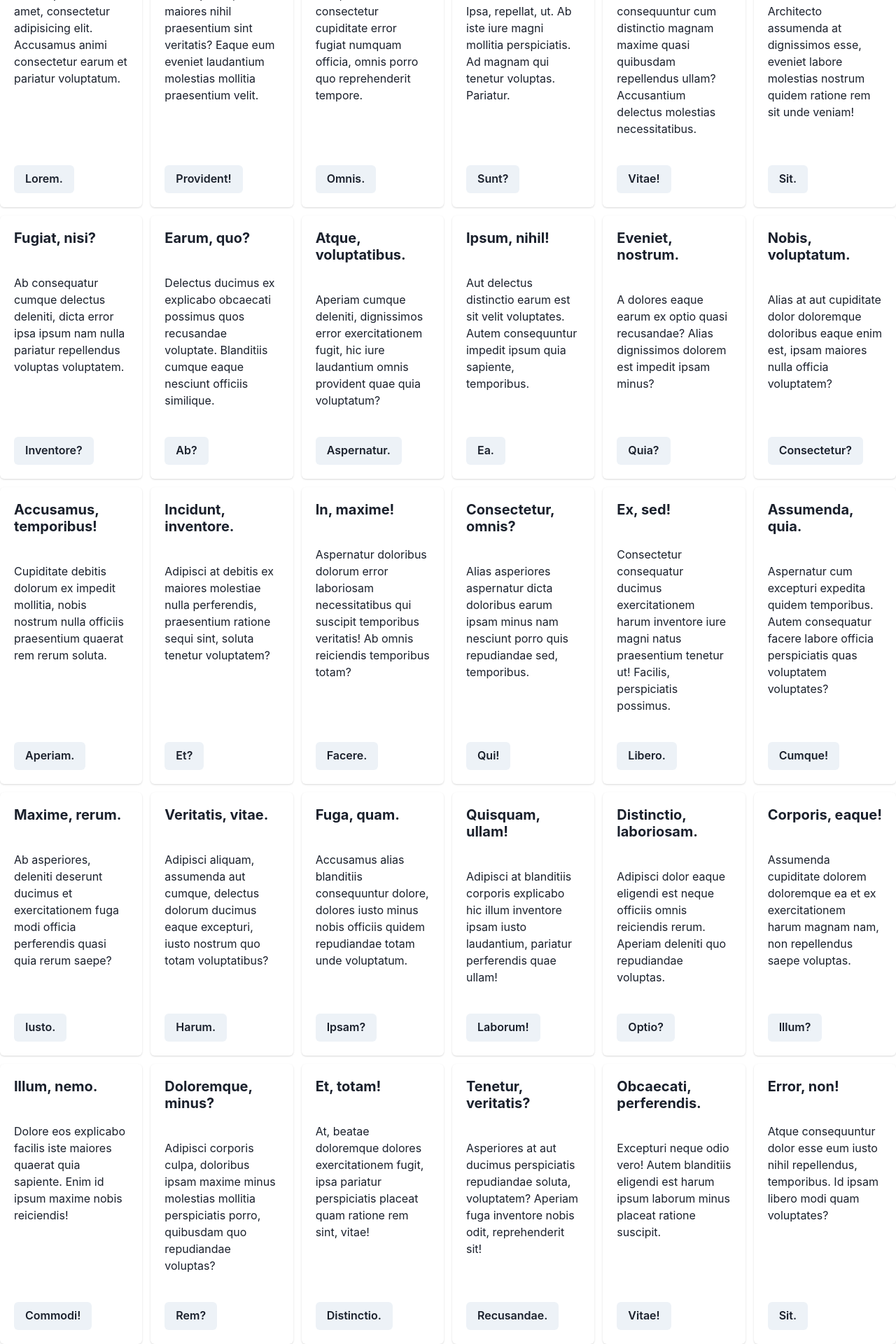
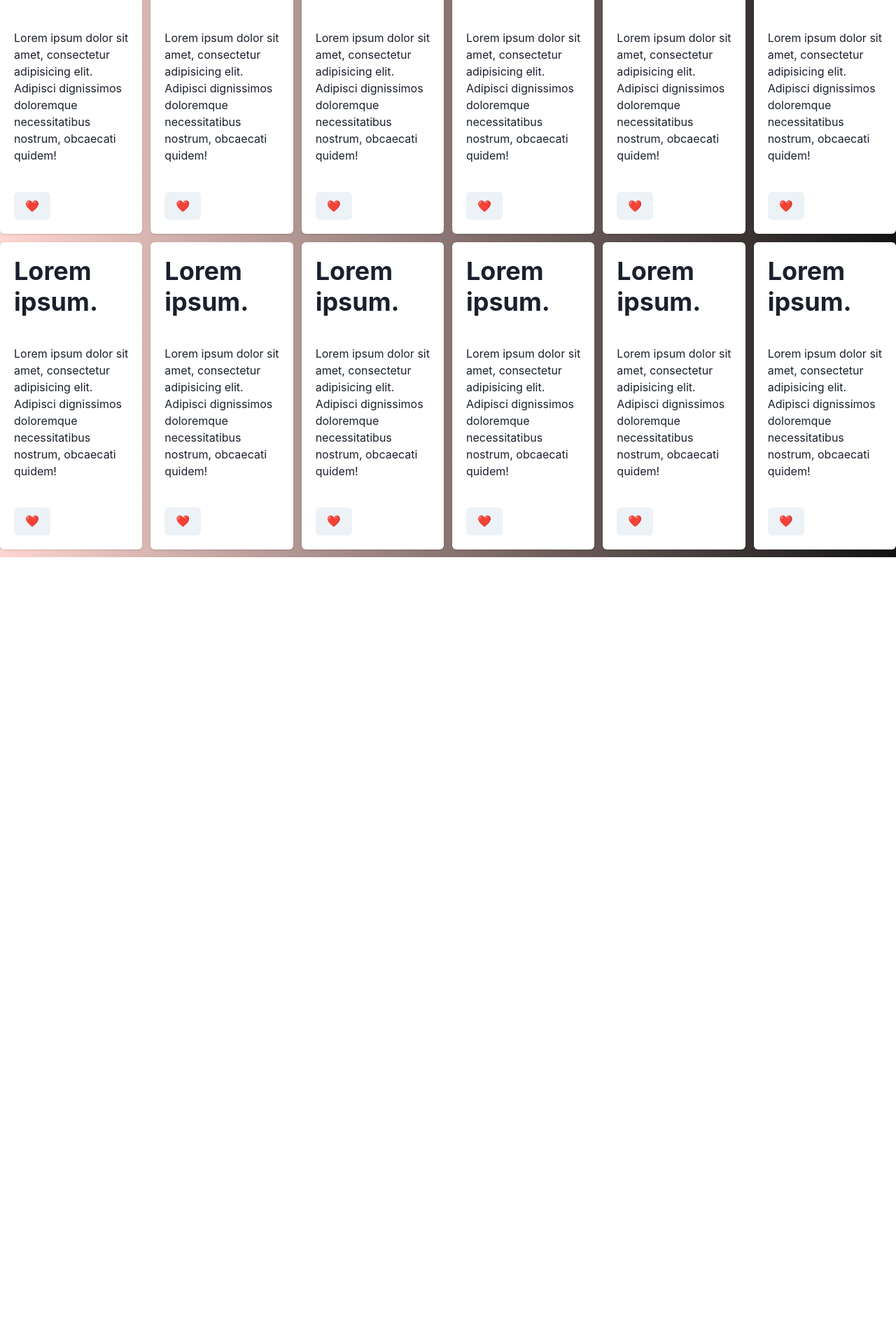
Before and after one commit to som42/reacht20231031, a React (Create React App) app: page / in a window 1280 px wide. Shown: the part 104-2024 px from the top of the page at 70% size. After the commit the page ends 900 px from the top, so only its background shows below. Built offline with nearby package versions, Linux system fonts and the light colour scheme.

Commit message:
카드 사용, 버튼까지

```diff
--- a/src/App.js
+++ b/src/App.js
@@ -1,382 +1,166 @@
 import {
   Box,
+  Button,
   Card,
   CardBody,
   CardFooter,
   CardHeader,
   Flex,
   Heading,
-  Button,
   SimpleGrid,
 } from "@chakra-ui/react";
 
 function App() {
   return (
     <>
+      <Box w="100%" h="900px" bgGradient={"linear(to-r, #ffd6d1, #131313)"}>
         <SimpleGrid gap={3} columns={{ base: 1, md: 3, xl: 6 }}>
           <Card>
             <CardHeader>
-            <Heading size="md">Lorem ipsum.</Heading>
+              <Heading sizw={"md"}>Lorem ipsum.</Heading>
             </CardHeader>
             <CardBody>
-            Lorem ipsum dolor sit amet, consectetur adipisicing elit. Accusamus
-            animi consectetur earum et pariatur voluptatum.
+              Lorem ipsum dolor sit amet, consectetur adipisicing elit. Adipisci
+              dignissimos doloremque necessitatibus nostrum, obcaecati quidem!
             </CardBody>
             <CardFooter>
-            <Button>Lorem.</Button>
+              <Button>❤️</Button>
             </CardFooter>
           </Card>
           <Card>
             <CardHeader>
-            <Heading size="md">Odit, vel.</Heading>
+              <Heading sizw={"md"}>Lorem ipsum.</Heading>
             </CardHeader>
             <CardBody>
-            Eos expedita, maiores nihil praesentium sint veritatis? Eaque eum
-            eveniet laudantium molestias mollitia praesentium velit.
+              Lorem ipsum dolor sit amet, consectetur adipisicing elit. Adipisci
+              dignissimos doloremque necessitatibus nostrum, obcaecati quidem!
             </CardBody>
             <CardFooter>
-            <Button>Provident!</Button>
+              <Button>❤️</Button>
             </CardFooter>
           </Card>
           <Card>
             <CardHeader>
-            <Heading size="md">Commodi, sed.</Heading>
+              <Heading sizw={"md"}>Lorem ipsum.</Heading>
             </CardHeader>
             <CardBody>
-            A ad, assumenda aut consectetur cupiditate error fugiat numquam
-            officia, omnis porro quo reprehenderit tempore.
+              Lorem ipsum dolor sit amet, consectetur adipisicing elit. Adipisci
+              dignissimos doloremque necessitatibus nostrum, obcaecati quidem!
             </CardBody>
             <CardFooter>
-            <Button>Omnis.</Button>
+              <Button>❤️</Button>
             </CardFooter>
           </Card>
           <Card>
             <CardHeader>
-            <Heading size="md">Voluptate, voluptatum.</Heading>
+              <Heading sizw={"md"}>Lorem ipsum.</Heading>
             </CardHeader>
             <CardBody>
-            Ipsa, repellat, ut. Ab iste iure magni mollitia perspiciatis. Ad
-            magnam qui tenetur voluptas. Pariatur.
+              Lorem ipsum dolor sit amet, consectetur adipisicing elit. Adipisci
+              dignissimos doloremque necessitatibus nostrum, obcaecati quidem!
             </CardBody>
             <CardFooter>
-            <Button>Sunt?</Button>
+              <Button>❤️</Button>
             </CardFooter>
           </Card>
           <Card>
             <CardHeader>
-            <Heading size="md">Error, quos!</Heading>
+              <Heading sizw={"md"}>Lorem ipsum.</Heading>
             </CardHeader>
             <CardBody>
-            Blanditiis commodi consequuntur cum distinctio magnam maxime quasi
-            quibusdam repellendus ullam? Accusantium delectus molestias
-            necessitatibus.
+              Lorem ipsum dolor sit amet, consectetur adipisicing elit. Adipisci
+              dignissimos doloremque necessitatibus nostrum, obcaecati quidem!
             </CardBody>
             <CardFooter>
-            <Button>Vitae!</Button>
+              <Button>❤️</Button>
             </CardFooter>
           </Card>
           <Card>
             <CardHeader>
-            <Heading size="md">Quibusdam, quis.</Heading>
+              <Heading sizw={"md"}>Lorem ipsum.</Heading>
             </CardHeader>
             <CardBody>
-            Architecto assumenda at dignissimos esse, eveniet labore molestias
-            nostrum quidem ratione rem sit unde veniam!
+              Lorem ipsum dolor sit amet, consectetur adipisicing elit. Adipisci
+              dignissimos doloremque necessitatibus nostrum, obcaecati quidem!
             </CardBody>
             <CardFooter>
-            <Button>Sit.</Button>
+              <Button>❤️</Button>
             </CardFooter>
           </Card>
           <Card>
             <CardHeader>
-            <Heading size="md">Fugiat, nisi?</Heading>
+              <Heading sizw={"md"}>Lorem ipsum.</Heading>
             </CardHeader>
             <CardBody>
-            Ab consequatur cumque delectus deleniti, dicta error ipsa ipsum nam
-            nulla pariatur repellendus voluptas voluptatem.
+              Lorem ipsum dolor sit amet, consectetur adipisicing elit. Adipisci
+              dignissimos doloremque necessitatibus nostrum, obcaecati quidem!
             </CardBody>
             <CardFooter>
-            <Button>Inventore?</Button>
+              <Button>❤️</Button>
             </CardFooter>
           </Card>
           <Card>
             <CardHeader>
-            <Heading size="md">Earum, quo?</Heading>
+              <Heading sizw={"md"}>Lorem ipsum.</Heading>
             </CardHeader>
             <CardBody>
-            Delectus ducimus ex explicabo obcaecati possimus quos recusandae
-            voluptate. Blanditiis cumque eaque nesciunt officiis similique.
+              Lorem ipsum dolor sit amet, consectetur adipisicing elit. Adipisci
+              dignissimos doloremque necessitatibus nostrum, obcaecati quidem!
             </CardBody>
             <CardFooter>
-            <Button>Ab?</Button>
+              <Button>❤️</Button>
             </CardFooter>
           </Card>
           <Card>
             <CardHeader>
-            <Heading size="md">Atque, voluptatibus.</Heading>
+              <Heading sizw={"md"}>Lorem ipsum.</Heading>
             </CardHeader>
             <CardBody>
-            Aperiam cumque deleniti, dignissimos error exercitationem fugit, hic
-            iure laudantium omnis provident quae quia voluptatum?
+              Lorem ipsum dolor sit amet, consectetur adipisicing elit. Adipisci
+              dignissimos doloremque necessitatibus nostrum, obcaecati quidem!
             </CardBody>
             <CardFooter>
-            <Button>Aspernatur.</Button>
+              <Button>❤️</Button>
             </CardFooter>
           </Card>
           <Card>
             <CardHeader>
-            <Heading size="md">Ipsum, nihil!</Heading>
+              <Heading sizw={"md"}>Lorem ipsum.</Heading>
             </CardHeader>
             <CardBody>
-            Aut delectus distinctio earum est sit velit voluptates. Autem
-            consequuntur impedit ipsum quia sapiente, temporibus.
+              Lorem ipsum dolor sit amet, consectetur adipisicing elit. Adipisci
+              dignissimos doloremque necessitatibus nostrum, obcaecati quidem!
             </CardBody>
             <CardFooter>
-            <Button>Ea.</Button>
+              <Button>❤️</Button>
             </CardFooter>
           </Card>
           <Card>
             <CardHeader>
-            <Heading size="md">Eveniet, nostrum.</Heading>
+              <Heading sizw={"md"}>Lorem ipsum.</Heading>
             </CardHeader>
             <CardBody>
-            A dolores eaque earum ex optio quasi recusandae? Alias dignissimos
-            dolorem est impedit ipsam minus?
+              Lorem ipsum dolor sit amet, consectetur adipisicing elit. Adipisci
+              dignissimos doloremque necessitatibus nostrum, obcaecati quidem!
             </CardBody>
             <CardFooter>
-            <Button>Quia?</Button>
+              <Button>❤️</Button>
             </CardFooter>
-        </Card>
+          </Card>{" "}
           <Card>
             <CardHeader>
-            <Heading size="md">Nobis, voluptatum.</Heading>
+              <Heading sizw={"md"}>Lorem ipsum.</Heading>
             </CardHeader>
             <CardBody>
-            Alias at aut cupiditate dolor doloremque doloribus eaque enim est,
-            ipsam maiores nulla officia voluptatem?
+              Lorem ipsum dolor sit amet, consectetur adipisicing elit. Adipisci
+              dignissimos doloremque necessitatibus nostrum, obcaecati quidem!
             </CardBody>
             <CardFooter>
-            <Button>Consectetur?</Button>
-          </CardFooter>
-        </Card>
-        <Card>
-          <CardHeader>
-            <Heading size="md">Accusamus, temporibus!</Heading>
-          </CardHeader>
-          <CardBody>
-            Cupiditate debitis dolorum ex impedit mollitia, nobis nostrum nulla
-            officiis praesentium quaerat rem rerum soluta.
-          </CardBody>
-          <CardFooter>
-            <Button>Aperiam.</Button>
-          </CardFooter>
-        </Card>
-        <Card>
-          <CardHeader>
-            <Heading size="md">Incidunt, inventore.</Heading>
-          </CardHeader>
-          <CardBody>
-            Adipisci at debitis ex maiores molestiae nulla perferendis,
-            praesentium ratione sequi sint, soluta tenetur voluptatem?
-          </CardBody>
-          <CardFooter>
-            <Button>Et?</Button>
-          </CardFooter>
-        </Card>
-        <Card>
-          <CardHeader>
-            <Heading size="md">In, maxime!</Heading>
-          </CardHeader>
-          <CardBody>
-            Aspernatur doloribus dolorum error laboriosam necessitatibus qui
-            suscipit temporibus veritatis! Ab omnis reiciendis temporibus totam?
-          </CardBody>
-          <CardFooter>
-            <Button>Facere.</Button>
-          </CardFooter>
-        </Card>
-        <Card>
-          <CardHeader>
-            <Heading size="md">Consectetur, omnis?</Heading>
-          </CardHeader>
-          <CardBody>
-            Alias asperiores aspernatur dicta doloribus earum ipsam minus nam
-            nesciunt porro quis repudiandae sed, temporibus.
-          </CardBody>
-          <CardFooter>
-            <Button>Qui!</Button>
-          </CardFooter>
-        </Card>
-        <Card>
-          <CardHeader>
-            <Heading size="md">Ex, sed!</Heading>
-          </CardHeader>
-          <CardBody>
-            Consectetur consequatur ducimus exercitationem harum inventore iure
-            magni natus praesentium tenetur ut! Facilis, perspiciatis possimus.
-          </CardBody>
-          <CardFooter>
-            <Button>Libero.</Button>
-          </CardFooter>
-        </Card>
-        <Card>
-          <CardHeader>
-            <Heading size="md">Assumenda, quia.</Heading>
-          </CardHeader>
-          <CardBody>
-            Aspernatur cum excepturi expedita quidem temporibus. Autem
-            consequatur facere labore officia perspiciatis quas voluptatem
-            voluptates?
-          </CardBody>
-          <CardFooter>
-            <Button>Cumque!</Button>
-          </CardFooter>
-        </Card>
-        <Card>
-          <CardHeader>
-            <Heading size="md">Maxime, rerum.</Heading>
-          </CardHeader>
-          <CardBody>
-            Ab asperiores, deleniti deserunt ducimus et exercitationem fuga modi
-            officia perferendis quasi quia rerum saepe?
-          </CardBody>
-          <CardFooter>
-            <Button>Iusto.</Button>
-          </CardFooter>
-        </Card>
-        <Card>
-          <CardHeader>
-            <Heading size="md">Veritatis, vitae.</Heading>
-          </CardHeader>
-          <CardBody>
-            Adipisci aliquam, assumenda aut cumque, delectus dolorum ducimus
-            eaque excepturi, iusto nostrum quo totam voluptatibus?
-          </CardBody>
-          <CardFooter>
-            <Button>Harum.</Button>
-          </CardFooter>
-        </Card>
-        <Card>
-          <CardHeader>
-            <Heading size="md">Fuga, quam.</Heading>
-          </CardHeader>
-          <CardBody>
-            Accusamus alias blanditiis consequuntur dolore, dolores iusto minus
-            nobis officiis quidem repudiandae totam unde voluptatum.
-          </CardBody>
-          <CardFooter>
-            <Button>Ipsam?</Button>
-          </CardFooter>
-        </Card>
-        <Card>
-          <CardHeader>
-            <Heading size="md">Quisquam, ullam!</Heading>
-          </CardHeader>
-          <CardBody>
-            Adipisci at blanditiis corporis explicabo hic illum inventore ipsam
-            iusto laudantium, pariatur perferendis quae ullam!
-          </CardBody>
-          <CardFooter>
-            <Button>Laborum!</Button>
-          </CardFooter>
-        </Card>
-        <Card>
-          <CardHeader>
-            <Heading size="md">Distinctio, laboriosam.</Heading>
-          </CardHeader>
-          <CardBody>
-            Adipisci dolor eaque eligendi est neque officiis omnis reiciendis
-            rerum. Aperiam deleniti quo repudiandae voluptas.
-          </CardBody>
-          <CardFooter>
-            <Button>Optio?</Button>
-          </CardFooter>
-        </Card>
-        <Card>
-          <CardHeader>
-            <Heading size="md">Corporis, eaque!</Heading>
-          </CardHeader>
-          <CardBody>
-            Assumenda cupiditate dolorem doloremque ea et ex exercitationem
-            harum magnam nam, non repellendus saepe voluptas.
-          </CardBody>
-          <CardFooter>
-            <Button>Illum?</Button>
-          </CardFooter>
-        </Card>
-        <Card>
-          <CardHeader>
-            <Heading size="md">Illum, nemo.</Heading>
-          </CardHeader>
-          <CardBody>
-            Dolore eos explicabo facilis iste maiores quaerat quia sapiente.
-            Enim id ipsum maxime nobis reiciendis!
-          </CardBody>
-          <CardFooter>
-            <Button>Commodi!</Button>
-          </CardFooter>
-        </Card>
-        <Card>
-          <CardHeader>
-            <Heading size="md">Doloremque, minus?</Heading>
-          </CardHeader>
-          <CardBody>
-            Adipisci corporis culpa, doloribus ipsam maxime minus molestias
-            mollitia perspiciatis porro, quibusdam quo repudiandae voluptas?
-          </CardBody>
-          <CardFooter>
-            <Button>Rem?</Button>
-          </CardFooter>
-        </Card>
-        <Card>
-          <CardHeader>
-            <Heading size="md">Et, totam!</Heading>
-          </CardHeader>
-          <CardBody>
-            At, beatae doloremque dolores exercitationem fugit, ipsa pariatur
-            perspiciatis placeat quam ratione rem sint, vitae!
-          </CardBody>
-          <CardFooter>
-            <Button>Distinctio.</Button>
-          </CardFooter>
-        </Card>
-        <Card>
-          <CardHeader>
-            <Heading size="md">Tenetur, veritatis?</Heading>
-          </CardHeader>
-          <CardBody>
-            Asperiores at aut ducimus perspiciatis repudiandae soluta,
-            voluptatem? Aperiam fuga inventore nobis odit, reprehenderit sit!
-          </CardBody>
-          <CardFooter>
-            <Button>Recusandae.</Button>
-          </CardFooter>
-        </Card>
-        <Card>
-          <CardHeader>
-            <Heading size="md">Obcaecati, perferendis.</Heading>
-          </CardHeader>
-          <CardBody>
-            Excepturi neque odio vero! Autem blanditiis eligendi est harum ipsum
-            laborum minus placeat ratione suscipit.
-          </CardBody>
-          <CardFooter>
-            <Button>Vitae!</Button>
-          </CardFooter>
-        </Card>
-        <Card>
-          <CardHeader>
-            <Heading size="md">Error, non!</Heading>
-          </CardHeader>
-          <CardBody>
-            Atque consequuntur dolor esse eum iusto nihil repellendus,
-            temporibus. Id ipsam libero modi quam voluptates?
-          </CardBody>
-          <CardFooter>
-            <Button>Sit.</Button>
+              <Button>❤️</Button>
             </CardFooter>
           </Card>
         </SimpleGrid>
+      </Box>
     </>
   );
 }
```
Lines whose indentation alone changed are shown as unchanged.
